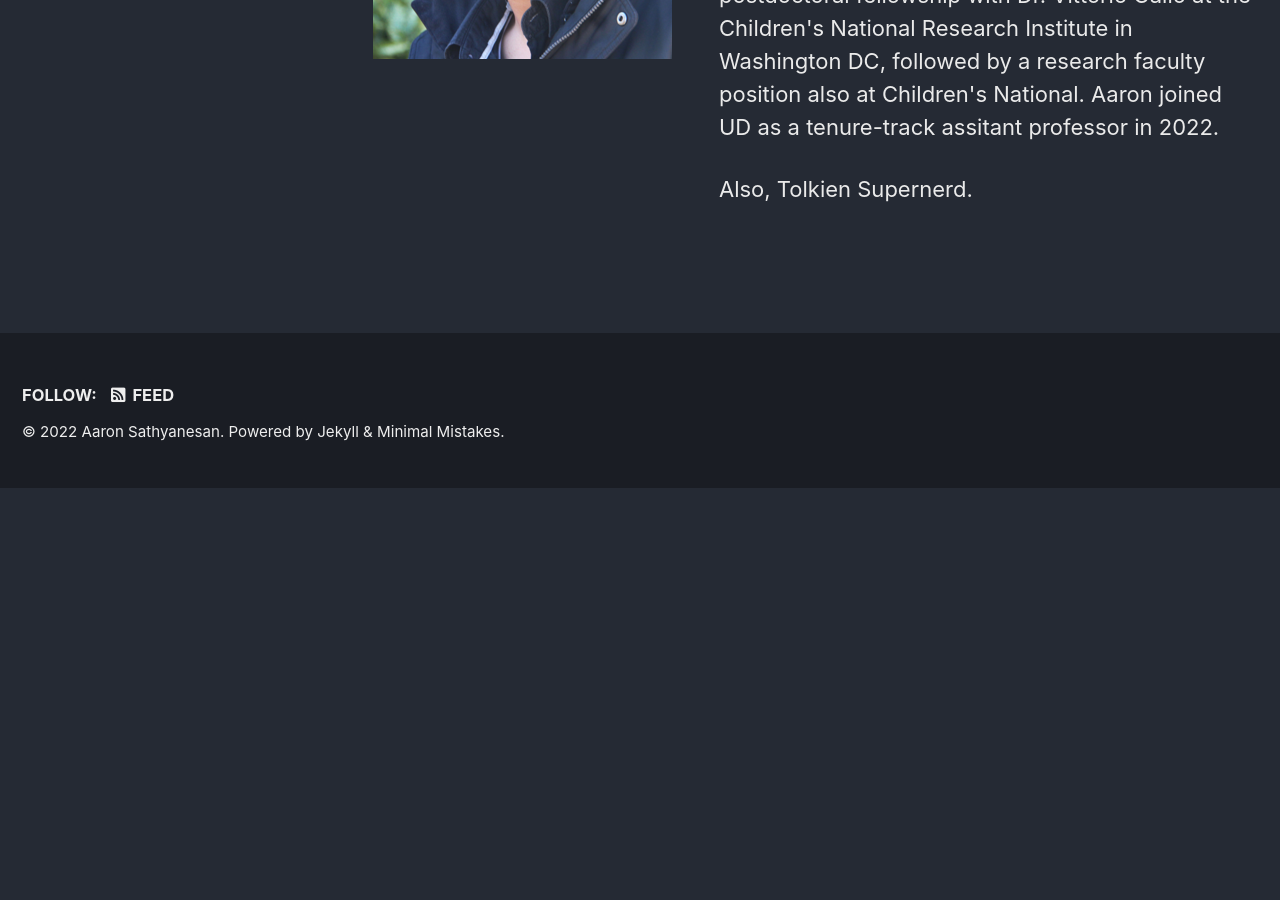
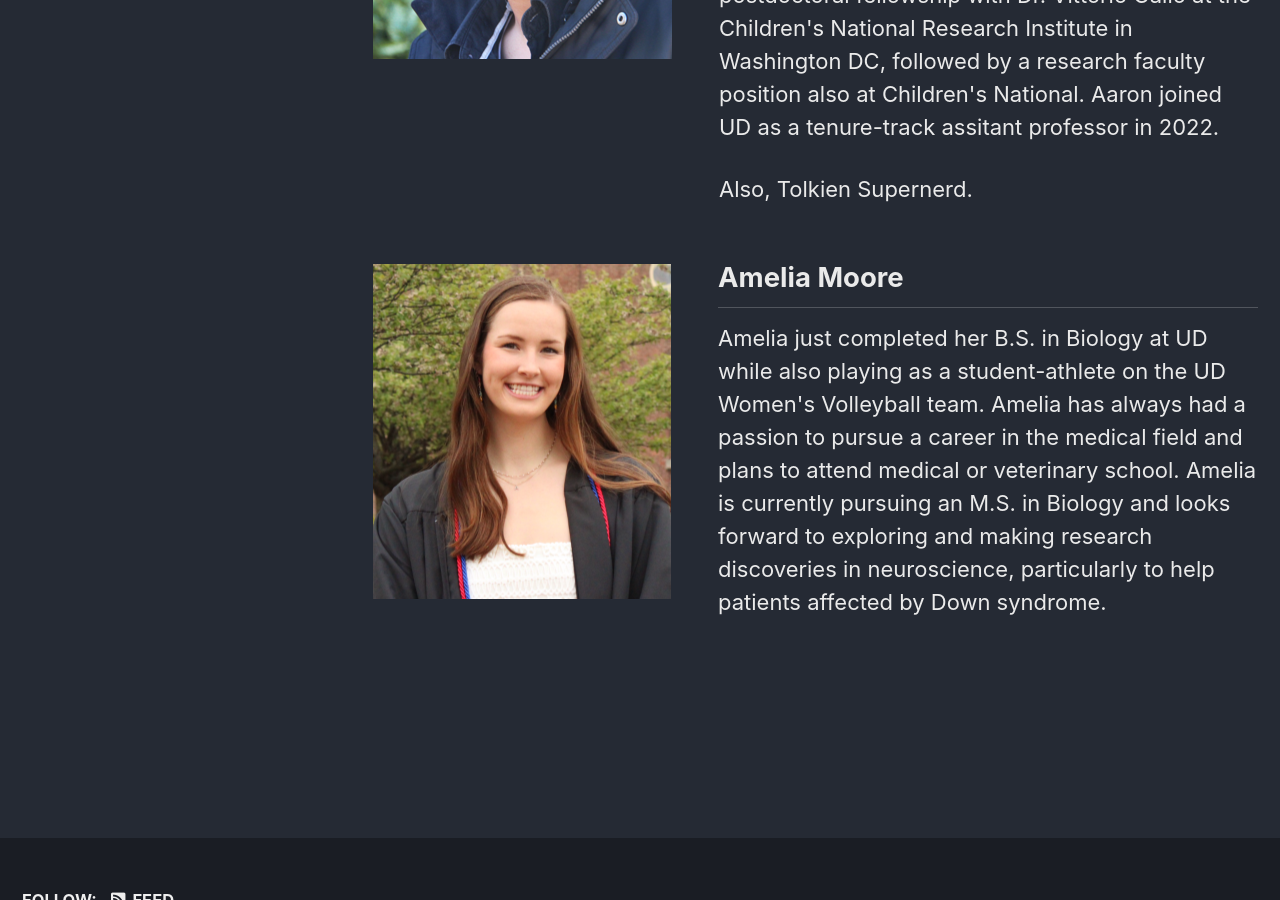
Before and after one commit to Sathyanesan-Lab/Sathyanesan-Lab.github.io, a Jekyll site: the page built from People/index.md, in a window 1280 px wide and 900 px high, scrolled down 703 px. Built offline with Jekyll 4.4.1, drawn with Linux system fonts in a browser that asks for light colours; cached includes are drawn as plain includes; before the commit the page ends 1191 px from its top, so only the background shows below that.

Commit message:
add student

```diff
--- a/People/index.md
+++ b/People/index.md
@@ -15,3 +15,16 @@
     </div>
   </div>
 </section>
+<section id="Students">
+  <div class="splash-header">
+    <div class="splash-image">
+      <div style="float: left; margin-right 1em;">
+        <img src="amoore-1.png" />
+      </div>
+    </div>
+    <div class="splash-block">
+      <h2>Amelia Moore</h2>
+      <p>Amelia just completed her B.S. in Biology at UD while also playing as a student-athlete on the UD Women's Volleyball team. Amelia has always had a passion to pursue a career in the medical field and plans to attend medical or veterinary school. Amelia is currently pursuing an M.S. in Biology and looks forward to exploring and making research discoveries in neuroscience, particularly to help patients affected by Down syndrome.</p>
+    </div>
+  </div>
+</section>
```
Also changed, not shown: People/amoore-1.png (added).
